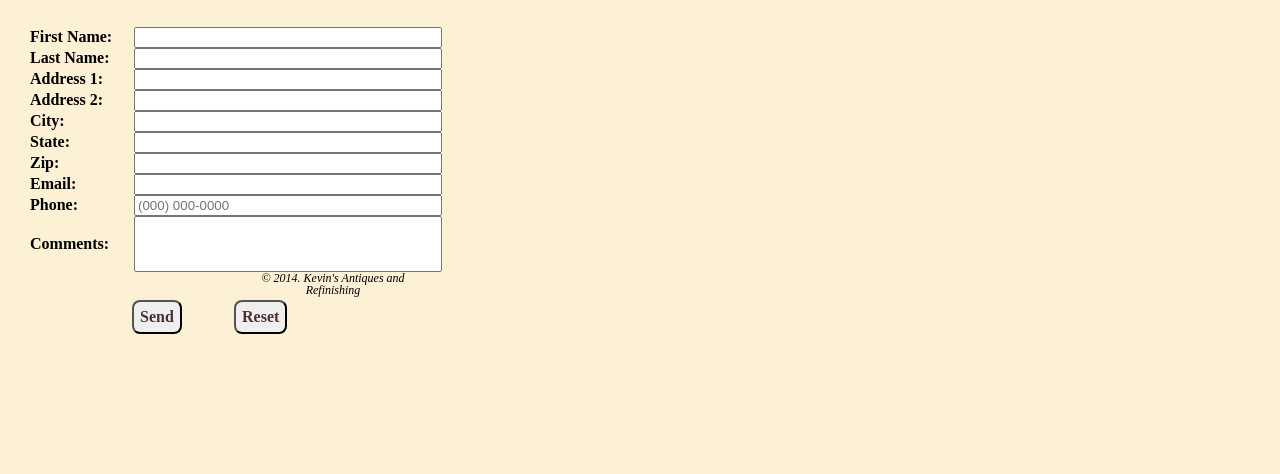
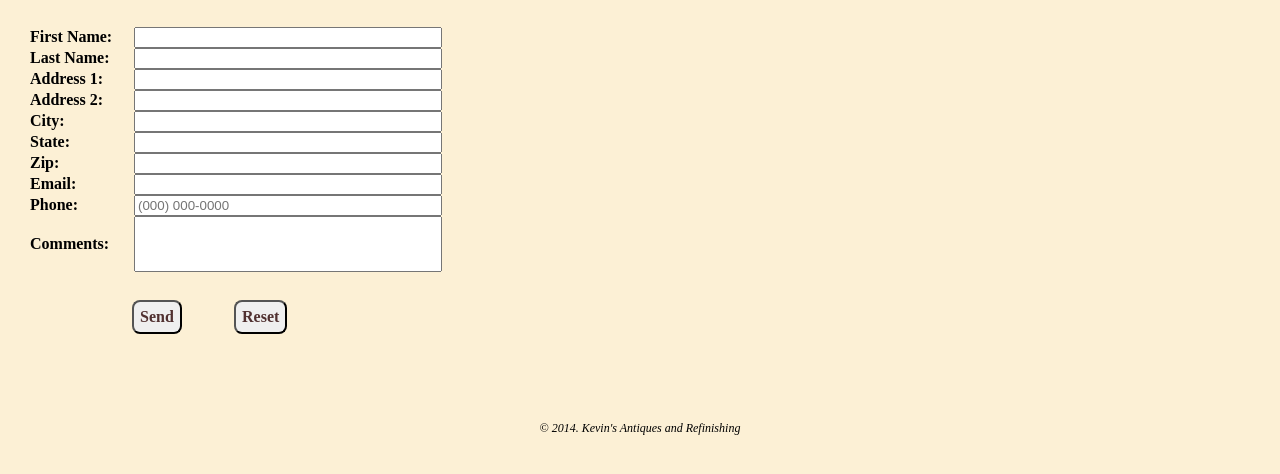
Before and after one commit to sparklebunny/Kevins-Antiques, a plain HTML site: page Version-2/contact.html in a window 1280 px wide. Shown: the part 224-698 px from the top of the page. Drawn offline with Linux system fonts and the light colour scheme; a web font is replaced by a local one.

Commit message:
Repositioned divs for footer
Added margin-bottom to contact button div to allow for proper placement
of footer

```diff
--- a/Version-2/main.css
+++ b/Version-2/main.css
@@ -219,9 +219,8 @@ p {
 /* CONTACT FORM PAGE WITH STYLING */
 
 #contact_form {
-	margin-top: 80px;
-	position: fixed;
-	margin-left: 30px;
+	margin: 80px 0 0 30px;
+	clear: both;
 }
 
 
@@ -238,10 +237,9 @@ label {
 	width: 300px;
 }
 
-/*#contact-btn {
-
-	text-align: center;
-}*/
+#contact-btn {
+	margin-bottom: 150px;
+}
 
 .send-reset {
 	float: left;
@@ -277,6 +275,8 @@ label {
 		background: #800000;
 		color: #fafafa;
 }
+
+
 
 
 /* ABOUT PAGE STYLING WITH MAP AND DIRECTIONS */
@@ -318,4 +318,5 @@ footer {
 	padding: 10px;
 	position: relative;
 	bottom: 10px;
+	margin: 30px auto;
 }
```
Also changed, not shown: Version-2/contact.html (+1 -0 lines).
